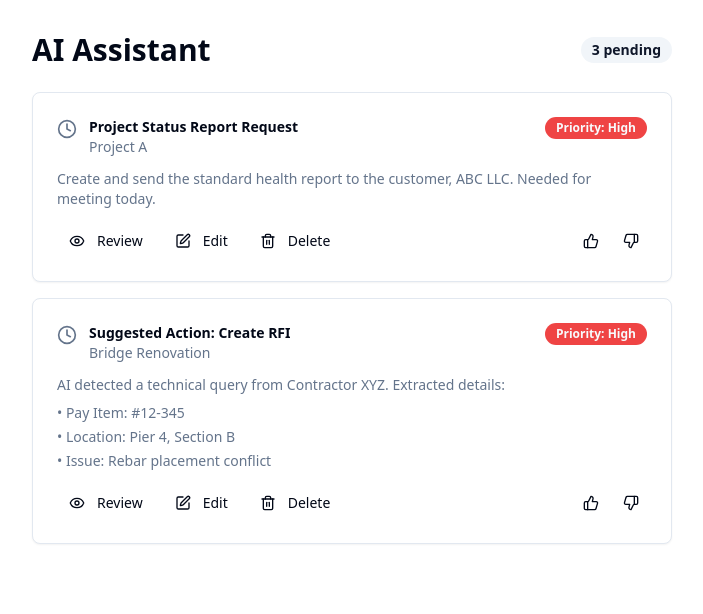
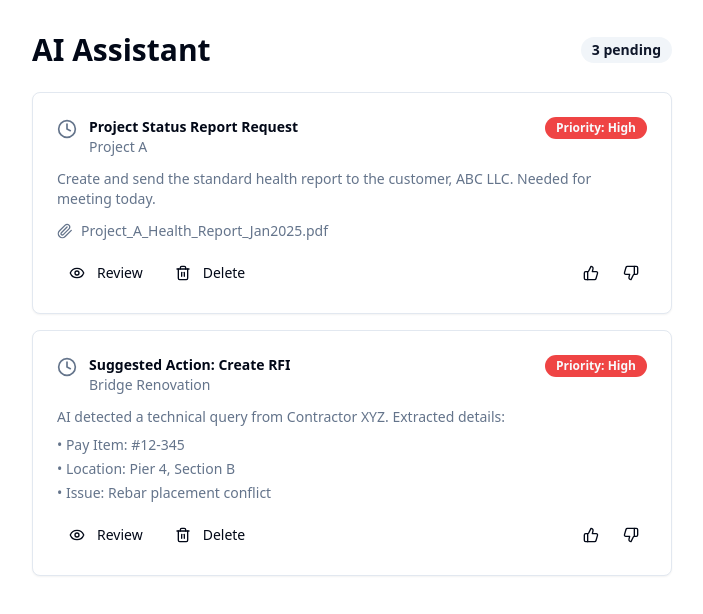
Before and after one commit to RaghuAurigo/ai-assistant-showcase-flow, a React (Vite) app: page /ai-assistant in a window 1280 px wide. Shown: the top 614 px of the page, without its empty margins (288-991 px from the left). Built offline with nearby package versions, Linux system fonts and the light colour scheme.

Commit message:
Remove edit button and add attachment icon
Remove the edit button and add an attachment icon with the report name.

```diff
--- a/src/components/AIAssistantCard.tsx
+++ b/src/components/AIAssistantCard.tsx
@@ -1,5 +1,5 @@
 import { useState } from "react";
-import { Clock, Eye, Edit, Trash2, ThumbsUp, ThumbsDown, Loader2 } from "lucide-react";
+import { Clock, Eye, Trash2, ThumbsUp, ThumbsDown, Loader2 } from "lucide-react";
 import { Card, CardContent, CardHeader } from "@/components/ui/card";
 import { Button } from "@/components/ui/button";
 import { Progress } from "@/components/ui/progress";
@@ -14,7 +14,6 @@ interface AIAssistantCardProps {
   priority: "High" | "Medium" | "Low";
   onPrimaryAction: () => void;
   onReview?: () => void;
-  onEdit?: () => void;
   onRemove?: () => void;
   className?: string;
 }
@@ -27,7 +26,6 @@ export function AIAssistantCard({
   priority,
   onPrimaryAction,
   onReview,
-  onEdit,
   onRemove,
   className
 }: AIAssistantCardProps) {
@@ -74,10 +72,6 @@ export function AIAssistantCard({
             <Eye className="h-4 w-4 mr-1" />
             Review
           </Button>
-          <Button variant="ghost" size="sm" className="h-8 px-3" onClick={onEdit}>
-            <Edit className="h-4 w-4 mr-1" />
-            Edit
-          </Button>
           <Button variant="ghost" size="sm" className="h-8 px-3" onClick={onRemove}>
             <Trash2 className="h-4 w-4 mr-1" />
             Delete
--- a/src/pages/AIAssistantPanel.tsx
+++ b/src/pages/AIAssistantPanel.tsx
@@ -1,5 +1,6 @@
 import { useState } from "react"
 import { useNavigate } from "react-router-dom"
+import { Paperclip } from "lucide-react"
 import { AIAssistantCard } from "@/components/AIAssistantCard"
 import { Badge } from "@/components/ui/badge"
 import { useToast } from "@/hooks/use-toast"
@@ -38,12 +39,15 @@ export default function AIAssistantPanel() {
     })
   }
 
-  const handleEdit = (title: string) => {
-    toast({
-      title: `✏️ Editing ${title}`,
-      description: "Opening edit mode...",
-    })
-  }
+  const statusReportDescription = (
+    <div>
+      <p className="mb-3">Create and send the standard health report to the customer, ABC LLC. Needed for meeting today.</p>
+      <div className="flex items-center gap-2 text-sm text-muted-foreground">
+        <Paperclip className="h-4 w-4" />
+        <span>Project_A_Health_Report_Jan2025.pdf</span>
+      </div>
+    </div>
+  )
 
   const rfiDescription = (
     <div>
@@ -72,13 +76,12 @@ export default function AIAssistantPanel() {
               <AIAssistantCard
                 title="Project Status Report Request"
                 subtitle="Project A"
-                description="Create and send the standard health report to the customer, ABC LLC. Needed for meeting today."
+                description={statusReportDescription}
                 progress={92}
                 progressColor="bg-green-500"
                 priority="High"
                 onPrimaryAction={handleStatusReportAction}
                 onReview={() => handleReview("Project Status Report Request")}
-                onEdit={() => handleEdit("Project Status Report Request")}
                 onRemove={() => {
                   setShowStatusCard(false)
                   setPendingCount(prev => prev - 1)
@@ -101,7 +104,6 @@ export default function AIAssistantPanel() {
                 priority="High"
                 onPrimaryAction={handleRFIAction}
                 onReview={() => handleReview("Suggested Action: Create RFI")}
-                onEdit={() => handleEdit("Suggested Action: Create RFI")}
                 onRemove={() => {
                   setShowRFICard(false)
                   setPendingCount(prev => prev - 1)
```
